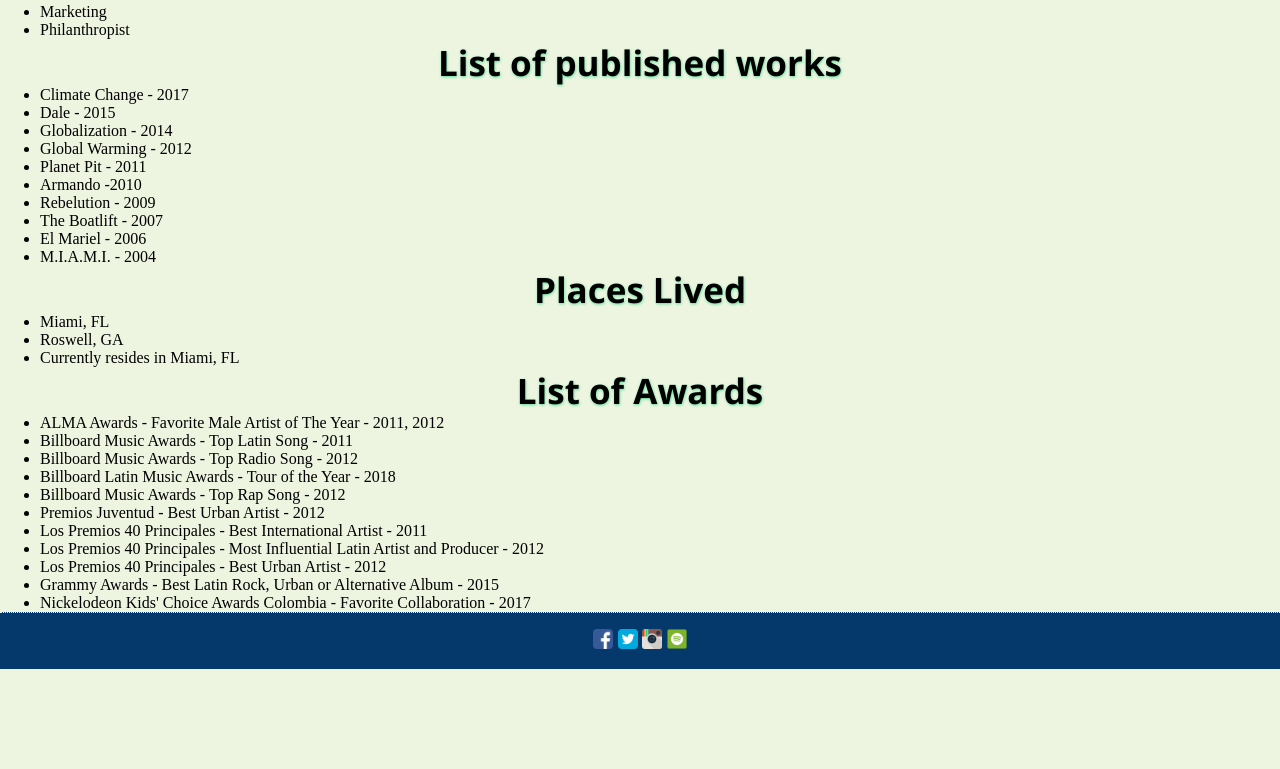
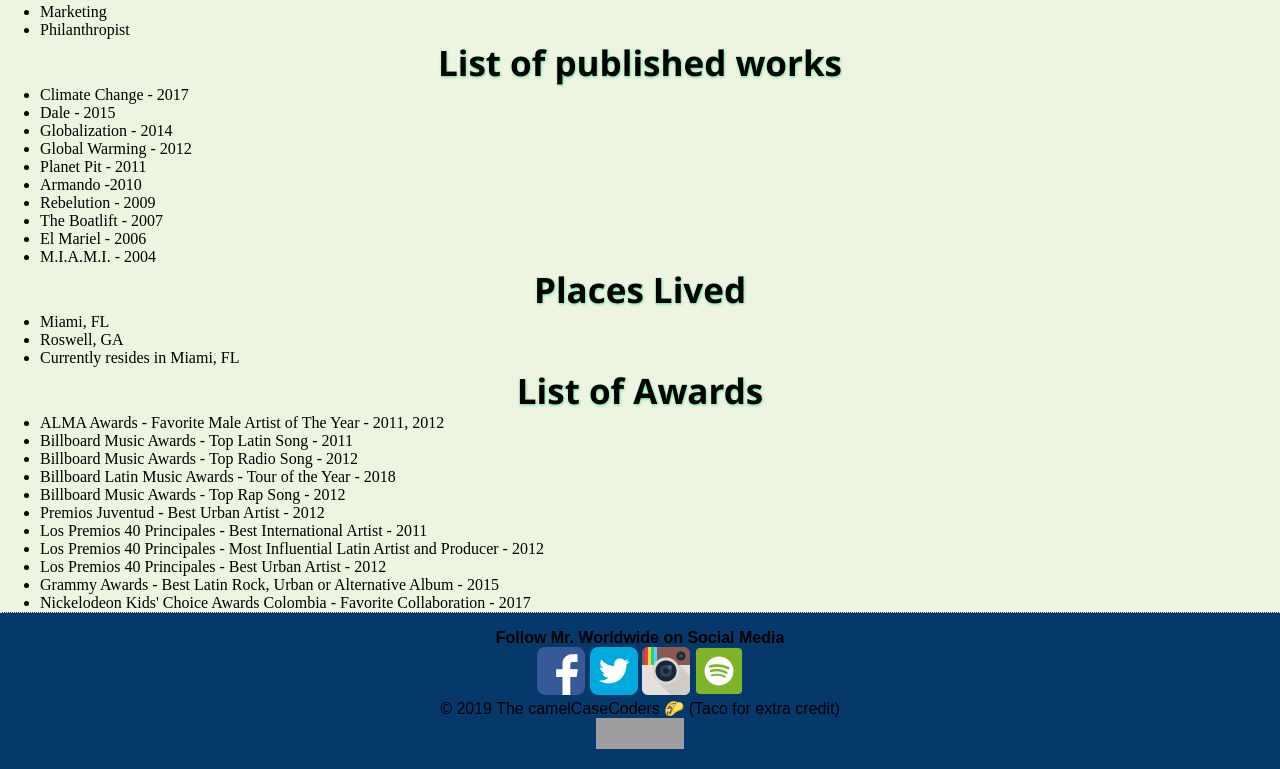
Before and after one commit to emilyloggins/tribute-camelCaseCoders, a plain HTML site: page careers.html in a window 1280 px wide. Shown: the part 824-1593 px from the top of the page. Before the commit the page ends 1493 px from the top, so only its background shows below. Drawn offline with Linux system fonts and the light colour scheme; grey boxes are pictures that could not be loaded.

Commit message:
changes to feed and career

```diff
--- a/careers.html
+++ b/careers.html
@@ -111,16 +111,21 @@
         </ul>
     </div>
 </div>
-
+<!--Begin Footer-->
     <footer>
-        <a href="https://www.facebook.com/pitbull/"><img src="img/fb.png" width="20" height="20" title="Pitbull FB"
-                alt="Pitbull Facebook"></a>
-        <a href="https://twitter.com/pitbull"><img src="img/twitter.png" width="20" height="20" title="pitbull Twitter"
-                alt="Pitbull TW"></a>
-        <a href="https://www.instagram.com/pitbull/?hl=en"><img src="img/instagram.png" width="20" height="20"
-                title="pitbull Instagram" alt="Pitbull Insta"></a>
-        <a href="https://open.spotify.com/artist/0TnOYISbd1XYRBk9myaseg"><img src="img/spotify.png" width="20"
-                height="20" title="pitbull spotify" alt="Pitbull Spot"></a>
+        <h4>Follow Mr. Worldwide on Social Media</h4>
+        <a href="https://www.facebook.com/pitbull/"><img src="img/fb.png" title="Pitbull FB" alt="Pitbull Facebook"></a>
+        <a href="https://twitter.com/pitbull"><img src="img/twitter.png" title="pitbull Twitter" alt="Pitbull TW"></a>
+        <a href="https://www.instagram.com/pitbull/?hl=en"><img src="img/instagram.png" title="pitbull Instagram" alt="Pitbull Insta"></a>
+        <a href="https://open.spotify.com/artist/0TnOYISbd1XYRBk9myaseg"><img src="img/spotify.png" title="pitbull spotify" alt="Pitbull Spot"></a>
+        <p>&copy; 2019 The camelCaseCoders &#127790; (Taco for extra credit)</p>
+        <p>
+            <a href="http://jigsaw.w3.org/css-validator/check/referer">
+                <img style="border:0;width:88px;height:31px"
+                    src="//jigsaw.w3.org/css-validator/images/vcss"
+                    alt="Valid CSS!" />
+            </a>
+        </p>
     </footer>
 
 </body>
```
Also changed, not shown: feed.html (+15 -5 lines).
